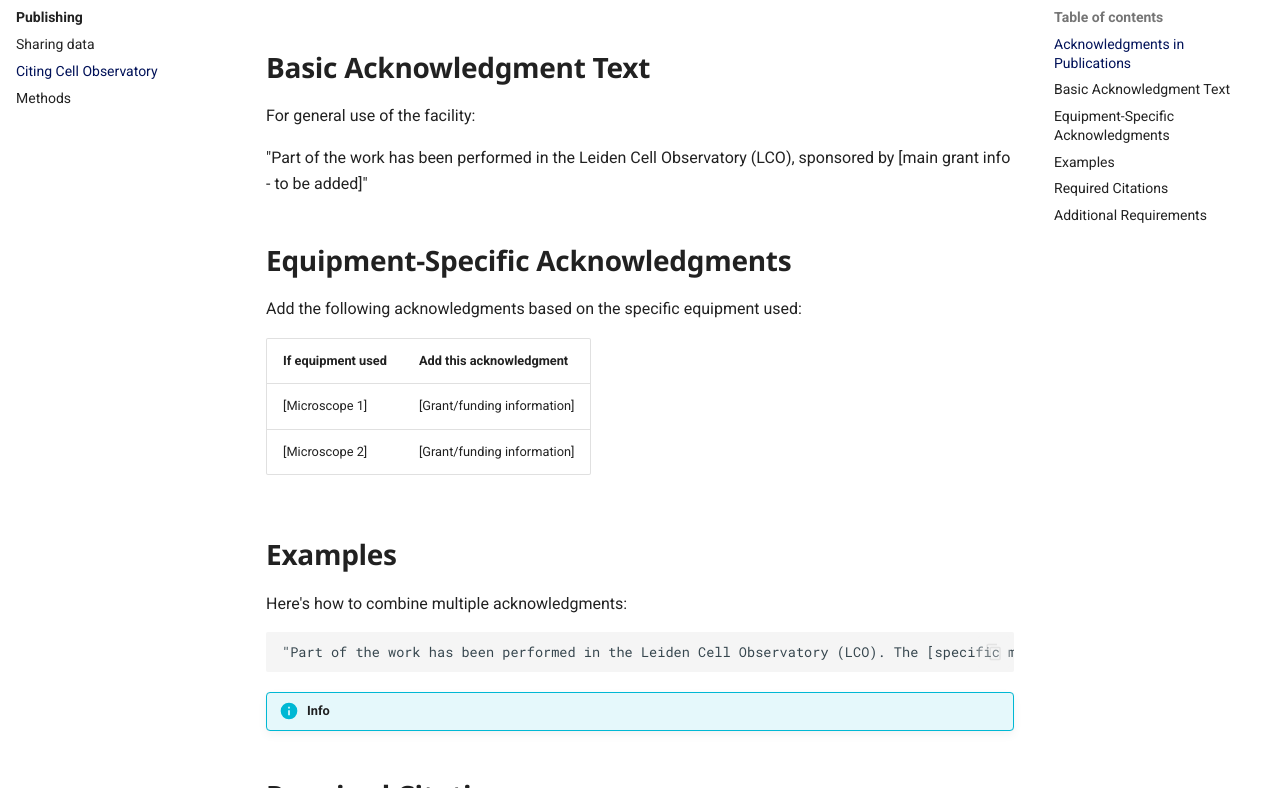
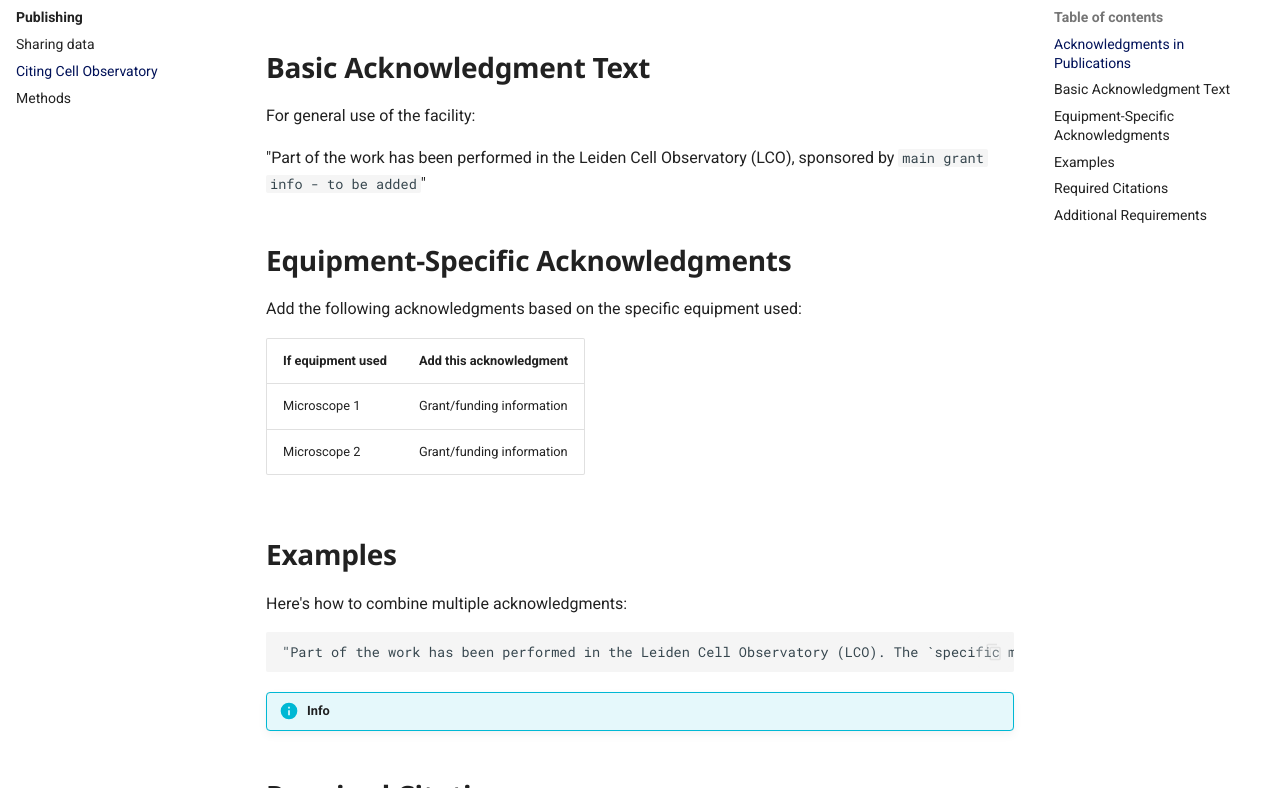
Before and after one commit to Leiden-Cell-Observatory/Leiden-Cell-Observatory.github.io, an MkDocs documentation site: the page built from docs/publishing/citing.md, in a window 1280 px wide and 900 px high, scrolled down 805 px, cut to the strip 112-900 px from the top of the window. Built offline with MkDocs 1.6.1 and Material for MkDocs 9.7.7, drawn with Linux system fonts in a browser that asks for light colours; comment, search, counter and statistics services are not loaded.

Commit message:
Stop the acknowledgment placeholders parsing as links
Square brackets around the placeholder text made Zensical read them as
link references it could not resolve, which fails the strict build.
Set them as code spans instead.

````diff
--- a/docs/publishing/citing.md
+++ b/docs/publishing/citing.md
@@ -12,7 +12,7 @@
 
 For general use of the facility:
 
-"Part of the work has been performed in the Leiden Cell Observatory (LCO), sponsored by [main grant info - to be added]"
+"Part of the work has been performed in the Leiden Cell Observatory (LCO), sponsored by `main grant info - to be added`"
 
 ## Equipment-Specific Acknowledgments
 
@@ -20,15 +20,15 @@
 
 If equipment used | Add this acknowledgment
 -----------------|----------------------
-[Microscope 1] | [Grant/funding information]
-[Microscope 2] | [Grant/funding information]
+Microscope 1 | Grant/funding information
+Microscope 2 | Grant/funding information
 
 ## Examples
 
 Here's how to combine multiple acknowledgments:
 
 ```
-"Part of the work has been performed in the Leiden Cell Observatory (LCO). The [specific microscope] was supported by [grant number]. Data management was facilitated through [infrastructure grant]."
+"Part of the work has been performed in the Leiden Cell Observatory (LCO). The `specific microscope` was supported by `grant number`. Data management was facilitated through `infrastructure grant`."
 ```
 
 !!! info
````
